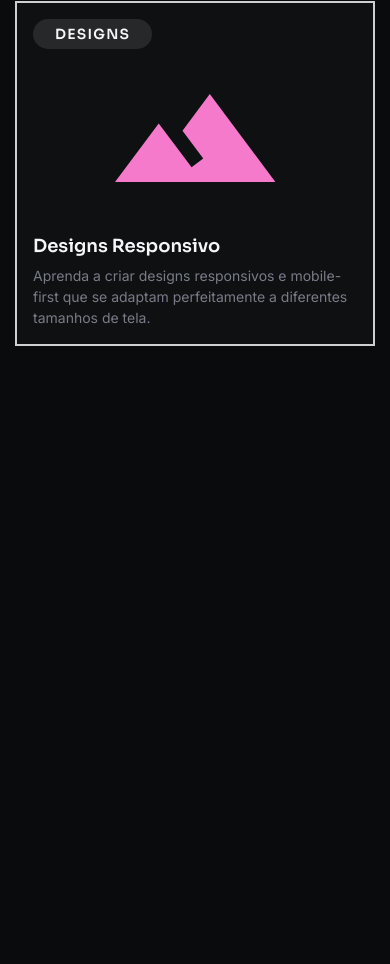
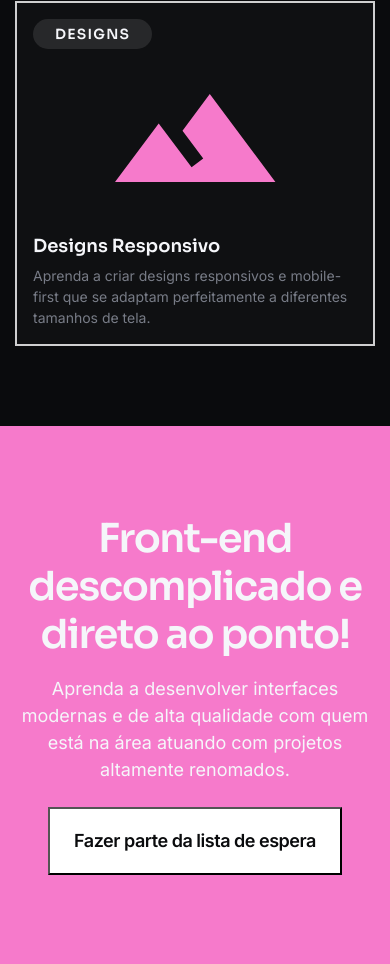
Before and after one commit to nildogalvino/structboost, a plain HTML site: page index.html in a window 390 px wide. Shown: the part 3878-4842 px from the top of the page. Before the commit the page ends 4304 px from the top, so only its background shows below. Drawn offline with Linux system fonts and the light colour scheme.

Commit message:
Protejo Scructboost
Finalizamos mais uma seção do site.

```diff
--- a/css/main.css
+++ b/css/main.css
@@ -192,7 +192,6 @@ header nav ul a:hover{
 .s-newsltter{
     padding: 8.9rem 0;
     background-color: var(--pink-10);
-    display: none;
 }
 
 .s-newsltter .container{
@@ -448,4 +447,7 @@ footer .copy strong{
     .s-art-front .title-text p{
         font-size: 1.6rem;
     }
+    .s-newsltter h2{
+        font-size: 4rem;
+    }
 }
--- a/index.html
+++ b/index.html
@@ -180,7 +180,7 @@
 
 <section class="s-newsltter">
     <div class="container">
-        <h2>Front-end descomplicado e direto ao ponto</h2>
+        <h2>Front-end descomplicado e direto ao ponto!</h2>
         <p>
             Aprenda a desenvolver interfaces modernas e de alta qualidade com quem está na área atuando com projetos altamente renomados.
         </p>
```
